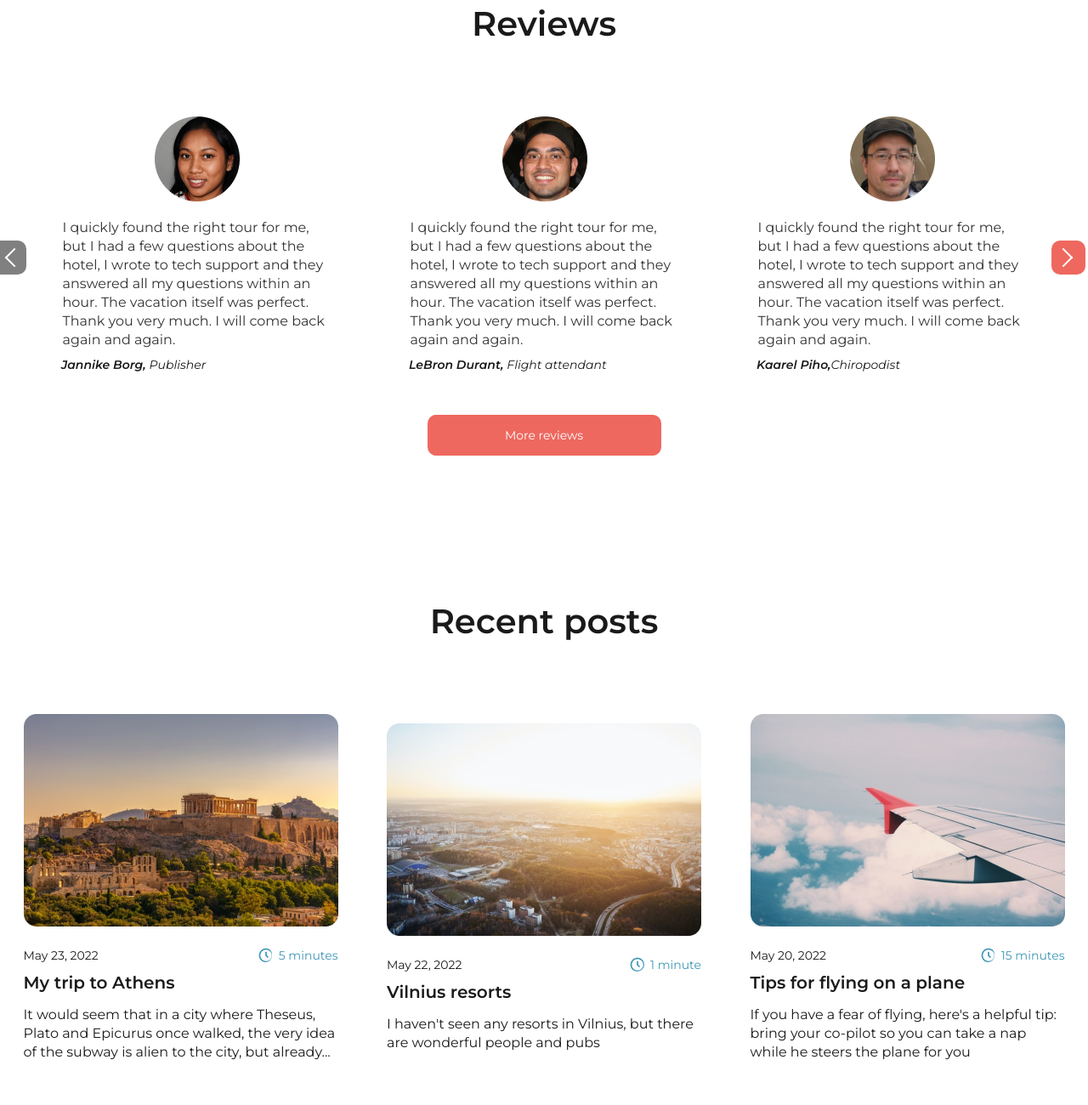
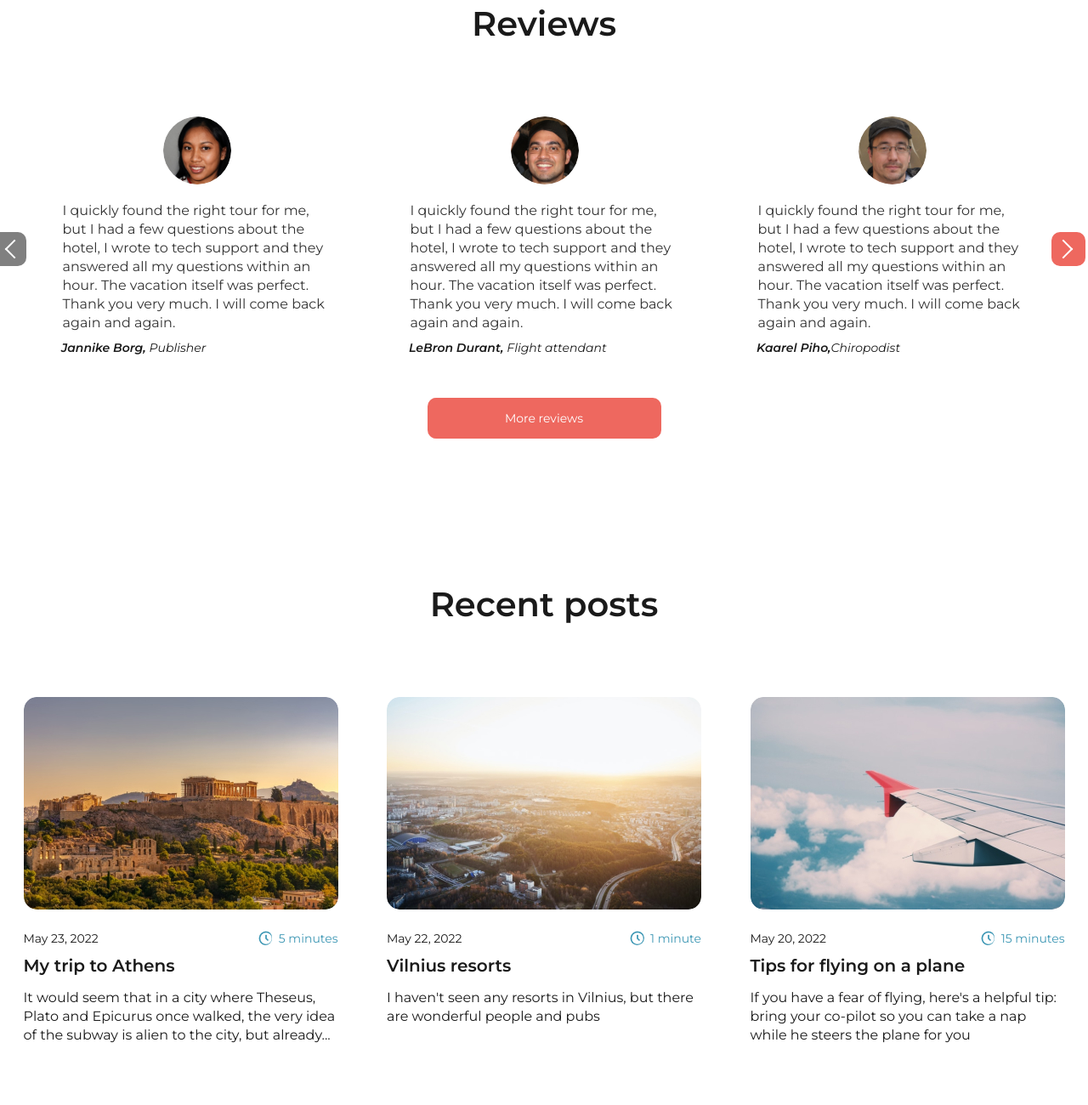
Before and after one commit to Decapsulant/Trawel-app, a website: page app/index.html in a window 1280 px wide. Shown: the part 2260-3560 px from the top of the page at 85% size. Drawn offline with nearby package versions, Linux system fonts and the light colour scheme.

Commit message:
commit-2

```diff
--- a/app/scss/blocks/_footer.scss
+++ b/app/scss/blocks/_footer.scss
@@ -73,7 +73,7 @@ flex-wrap: nowrap;
     border-radius: 0px 10px 10px 0px;
     color: #fff;
     cursor: pointer;
-    background:$red url(../../images/icon/send.svg)center no-repeat;
+    background:$red url(../images/icon/send.svg)center no-repeat;
     transition:all .2s linear;
 
     &:hover{
--- a/app/scss/blocks/_header.scss
+++ b/app/scss/blocks/_header.scss
@@ -204,10 +204,12 @@ gap: 30px;
 
 .header__currency {
     padding: 0;
+    border-bottom: 2px dotted $red;
 }
 .header__symbols {
     display:flex;
     gap: 50px;
+
 
 
 
--- a/app/scss/blocks/_post.scss
+++ b/app/scss/blocks/_post.scss
@@ -2,7 +2,6 @@
     padding-top: 60px;
     display:flex;
     justify-content: space-between;
-    align-items: center;
     gap: 30px;
 }
 .post__item {
@@ -15,6 +14,7 @@
     & img{
         margin: 0 auto;
         width: 100%;
+        border-radius: 15px;
     }
 }
 .post__item-data {
--- a/app/scss/blocks/_reviews.scss
+++ b/app/scss/blocks/_reviews.scss
@@ -4,12 +4,11 @@
     padding: 60px 0 50px 0;
     position: relative;
 }
-.reviews__item {
-}
 .reviews__img {
-    max-width: 100%;
+    max-width: 80px;
+    margin: 0 auto 20px;
     & img{
-        margin: 0 auto 20px;
+        border-radius: 50px;
     }
 }
 .reviews__comment {
```
Also changed, not shown: app/css/style.min.css, dist/css/style.min.css.
